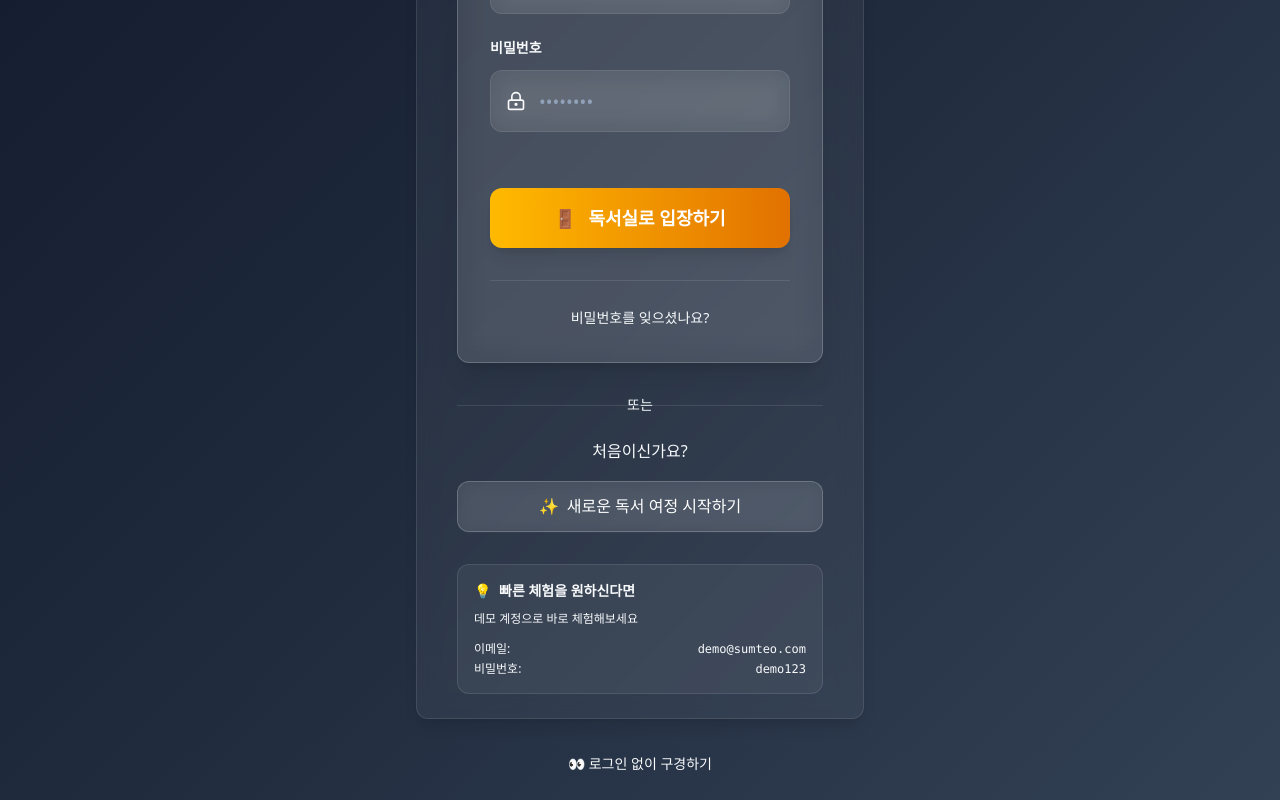
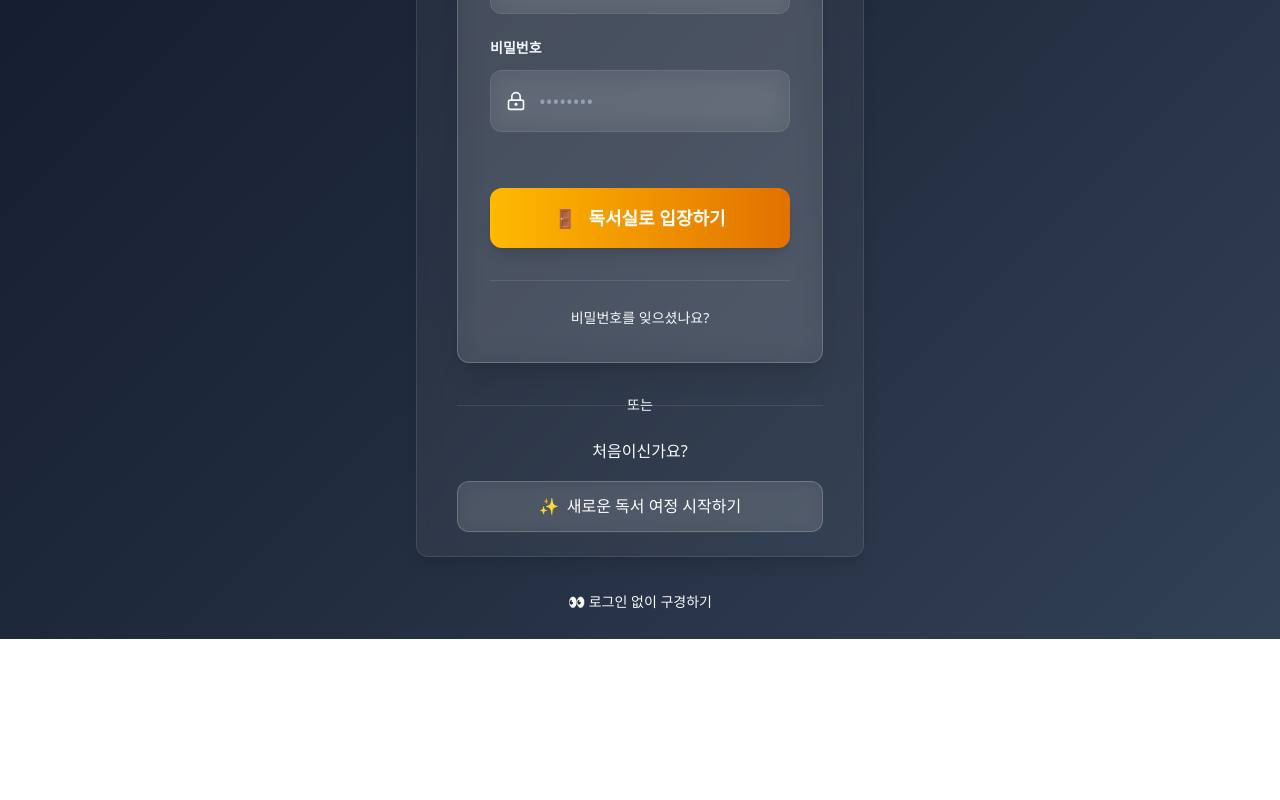
Before and after one commit to Hyeonjeong-JANG/sumteo-next, a Next.js app: page /signin in a window 1280 px wide. Shown: the part 522-1322 px from the top of the page. After the commit the page ends 1161 px from the top, so only its background shows below. Built offline with nearby package versions, Linux system fonts and the light colour scheme.

Commit message:
레이아웃 변경 중 -> 기획 다시 하고 돌아오기

```diff
--- a/src/app/(auth)/signin/page.tsx
+++ b/src/app/(auth)/signin/page.tsx
@@ -30,27 +30,6 @@ export default function SignInPage() {
             </Link>
           </div>
         </div>
-
-        {/* 데모 계정 정보 */}
-        <div className="mt-8 p-4 bg-white/5 rounded-xl border border-white/10">
-          <h3 className="text-sm font-semibold text-text-primary mb-2 flex items-center gap-2">
-            <span className="text-brand-400">💡</span>
-            빠른 체험을 원하신다면
-          </h3>
-          <p className="text-xs text-text-tertiary leading-relaxed">
-            데모 계정으로 바로 체험해보세요
-          </p>
-          <div className="mt-3 space-y-1 text-xs">
-            <div className="flex justify-between">
-              <span className="text-text-tertiary">이메일:</span>
-              <span className="text-text-secondary font-mono">demo@sumteo.com</span>
-            </div>
-            <div className="flex justify-between">
-              <span className="text-text-tertiary">비밀번호:</span>
-              <span className="text-text-secondary font-mono">demo123</span>
-            </div>
-          </div>
-        </div>
       </div>
     </div>
   );
```
